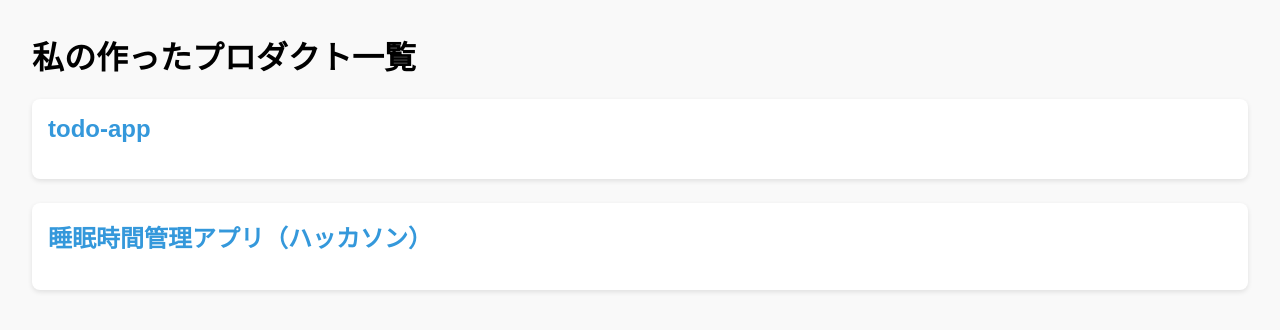
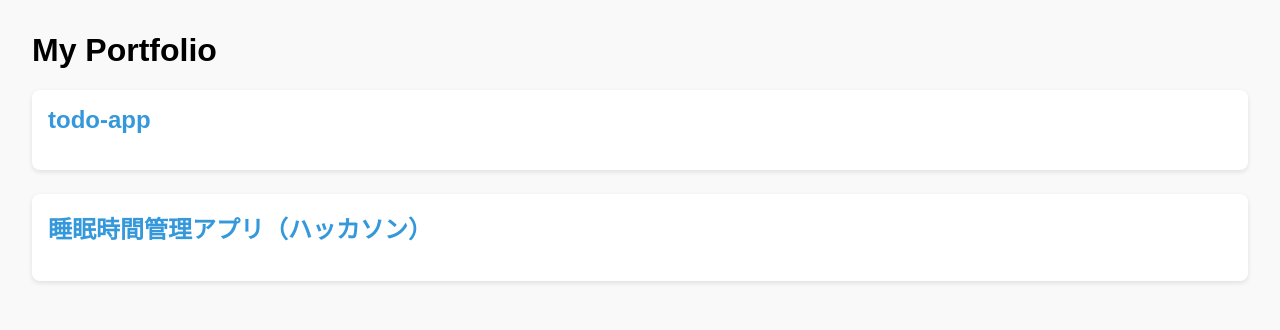
Before and after one commit to HYO-KM/myproducts-page, a plain HTML site: page index.html in a window 1280 px wide. Drawn offline with Linux system fonts and the light colour scheme.

Commit message:
update site

```diff
--- a/index.html
+++ b/index.html
@@ -7,7 +7,7 @@
 </head>
 <body>
 
-    <h1>私の作ったプロダクト一覧</h1>
+    <h1>My Portfolio</h1>
 
     <div class="product">
         <h2><a href="https://github.com/HYO-KM/todo-app" target="_blank">todo-app</a></h2>
```
